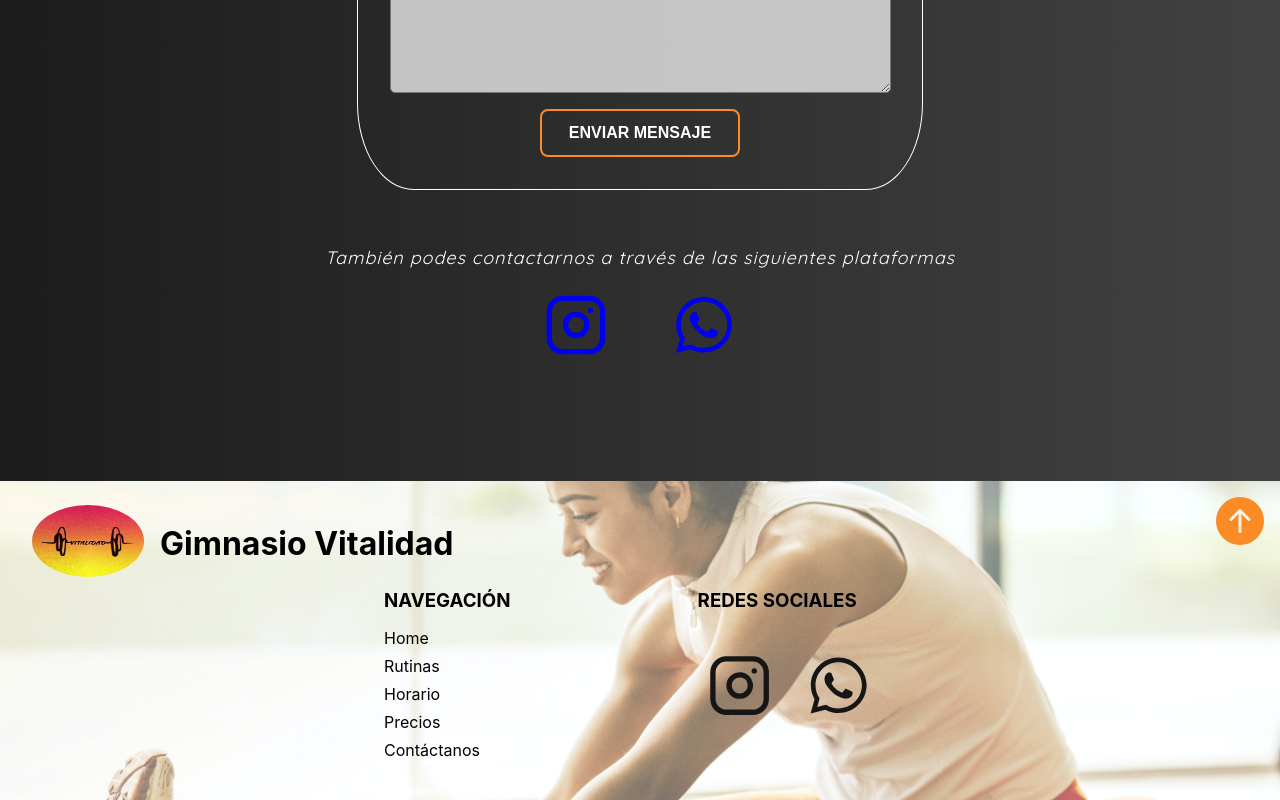
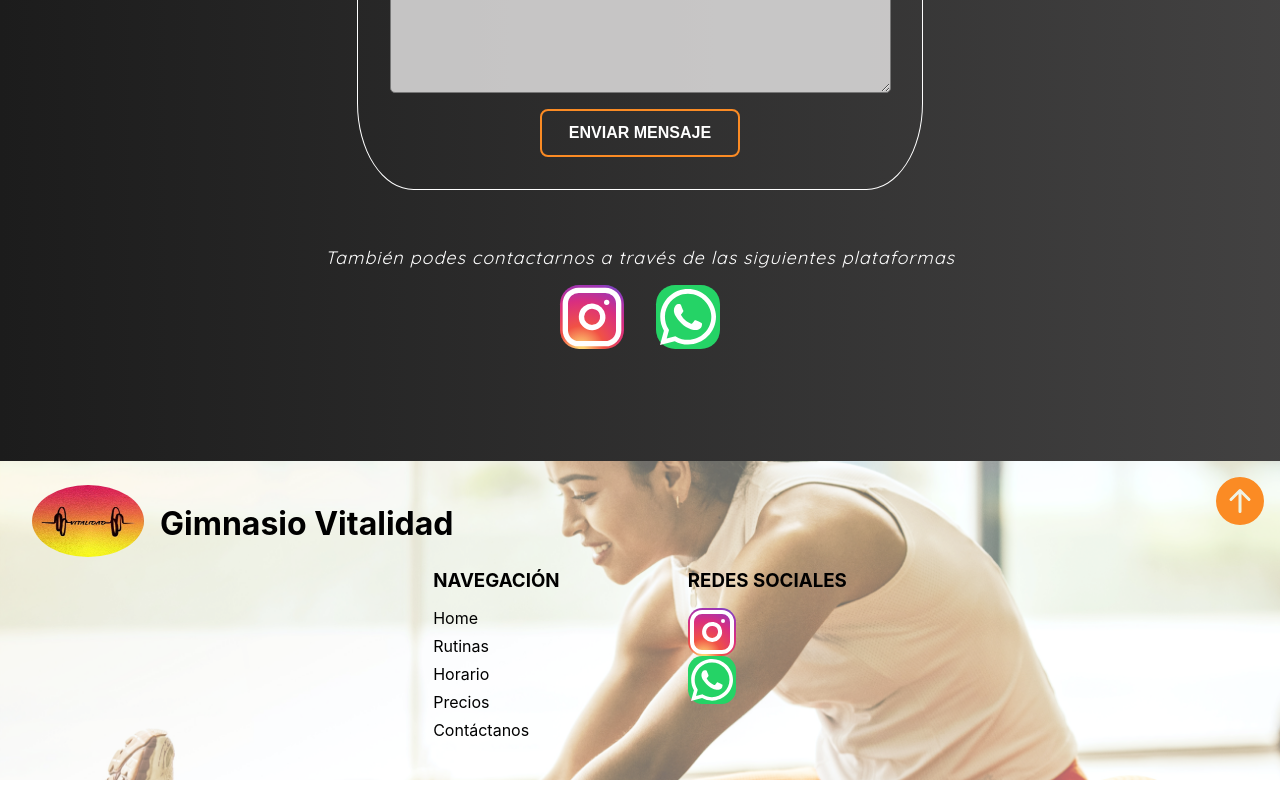
Before and after one commit to GastonBorselli/Gimnasio-Vitalidad, a React (Create React App) app: page /contact in a window 1280 px wide. Shown: the part 976-1776 px from the top of the page. Built offline with nearby package versions, Linux system fonts and the light colour scheme.

Commit message:
wapp-instagram background

```diff
--- a/src/App.css
+++ b/src/App.css
@@ -610,13 +610,25 @@ th{
   justify-content: center;
   align-items: center;
   gap: 2rem;
-  padding: .5rem;
+
+}
+.social a{
+  text-decoration: none;
+  color:white;
+
 }
 .instagram{
-  margin: 0 1rem;
+  height: 4rem;
+  width: 4rem;
+  background: radial-gradient(circle at 33% 100%, #fed373 4%, #f15245 30%, #d92e7f 62%, #9b36b7 85%, #515ecf);
+  border-radius: 30%;
+  position: relative;
 }
-.facebook{
-  margin: 0 1rem;
+.whatsapp{
+  height: 4rem;
+  width: 4rem;
+  background: rgb(37, 211, 102);
+  border-radius: 30%;
 }
 .description_social{
   color:#fff;
@@ -707,14 +719,23 @@ th{
   position: relative;
 }
 .footer form .social-icon{
-  margin: 1rem 1rem 1rem 0;
-  padding: .6rem;
   border-radius: 4px;
-  color: #161616;
+  color: #fff;
   font-size: 3rem;
 }
-
-
+.instagram-fo{
+  height: 3rem;
+  width: 3rem;
+  background: radial-gradient(circle at 33% 100%, #fed373 4%, #f15245 30%, #d92e7f 62%, #9b36b7 85%, #515ecf);
+  border-radius: 30%;
+  position: relative;
+}
+.whatsapp-fo{
+  height: 3rem;
+  width: 3rem;
+  background: rgb(37, 211, 102);
+  border-radius: 30%;
+}
 
 .white-text{
   font-family: Arial, Helvetica, sans-serif;
--- a/src/components/Contact.jsx
+++ b/src/components/Contact.jsx
@@ -3,6 +3,8 @@ import { useForm } from 'react-hook-form';
 import {FiInstagram} from 'react-icons/fi'
 import {FaWhatsapp} from 'react-icons/fa'
 import emailjs from '@emailjs/browser';
+import { ToastContainer, toast } from 'react-toastify';
+import 'react-toastify/dist/ReactToastify.css';
 
 export const Contact = () => {
 
@@ -16,12 +18,27 @@ export const Contact = () => {
     setValue(e.target.value);
   };
 
+
+
+  const showToast = ()=>{
+    toast.success('Mensaje enviado exitosamente', {
+      position: "top-center",
+      autoClose: 3000,
+      hideProgressBar: false,
+      closeOnClick: true,
+      pauseOnHover: true,
+      draggable: true,
+      progress: undefined,
+      theme: "colored",
+      });
+  }
+
   const sendEmail = (formData) => {
     emailjs
       .send("service_vz2epea", "template_alvr8eq", formData, "L6PjwWka8vB-v1ZjV")
       .then(
         (result) => {
-          console.log(result.text);
+          showToast();
         },
         (error) => {
           console.log(error.text);
@@ -91,11 +108,12 @@ export const Contact = () => {
             <div className='instagram'>
               <a href="https://www.instagram.com/vitalidad.lm/" target={"blank"}><FiInstagram size={'4rem'}/></a>
             </div>
-            <div className="facebook">
+            <div className="whatsapp">
               <a href="https://web.whatsapp.com/" target={"blank"}><FaWhatsapp size={'4rem'}/></a>
             </div>
           </div>
         </div>
+        <ToastContainer/>
     </div>
   )
 }
--- a/src/components/Footer.jsx
+++ b/src/components/Footer.jsx
@@ -33,8 +33,12 @@ export const Footer = () => {
           <form>
             <h3>Redes sociales</h3>
             <div className="social-group">
-            <a href="https://www.instagram.com/vitalidad.lm/" target={"blank"}><FiInstagram className='social-icon' size={'4rem'}/></a>
-            <a href="https://web.whatsapp.com/"><FaWhatsapp className='social-icon' size={'4rem'}/></a>
+              <div className="instagram-fo">
+              <a href="https://www.instagram.com/vitalidad.lm/" target={"blank"}><FiInstagram className='social-icon' size={'3rem'}/></a>
+            </div>
+            <div className="whatsapp-fo">
+              <a href="https://web.whatsapp.com/"><FaWhatsapp className='social-icon' size={'3rem'}/></a>
+            </div>
             </div>
           </form>
         </div>
```
Also changed, not shown: src/components/Toast.jsx (deleted, +0 -19 lines).
